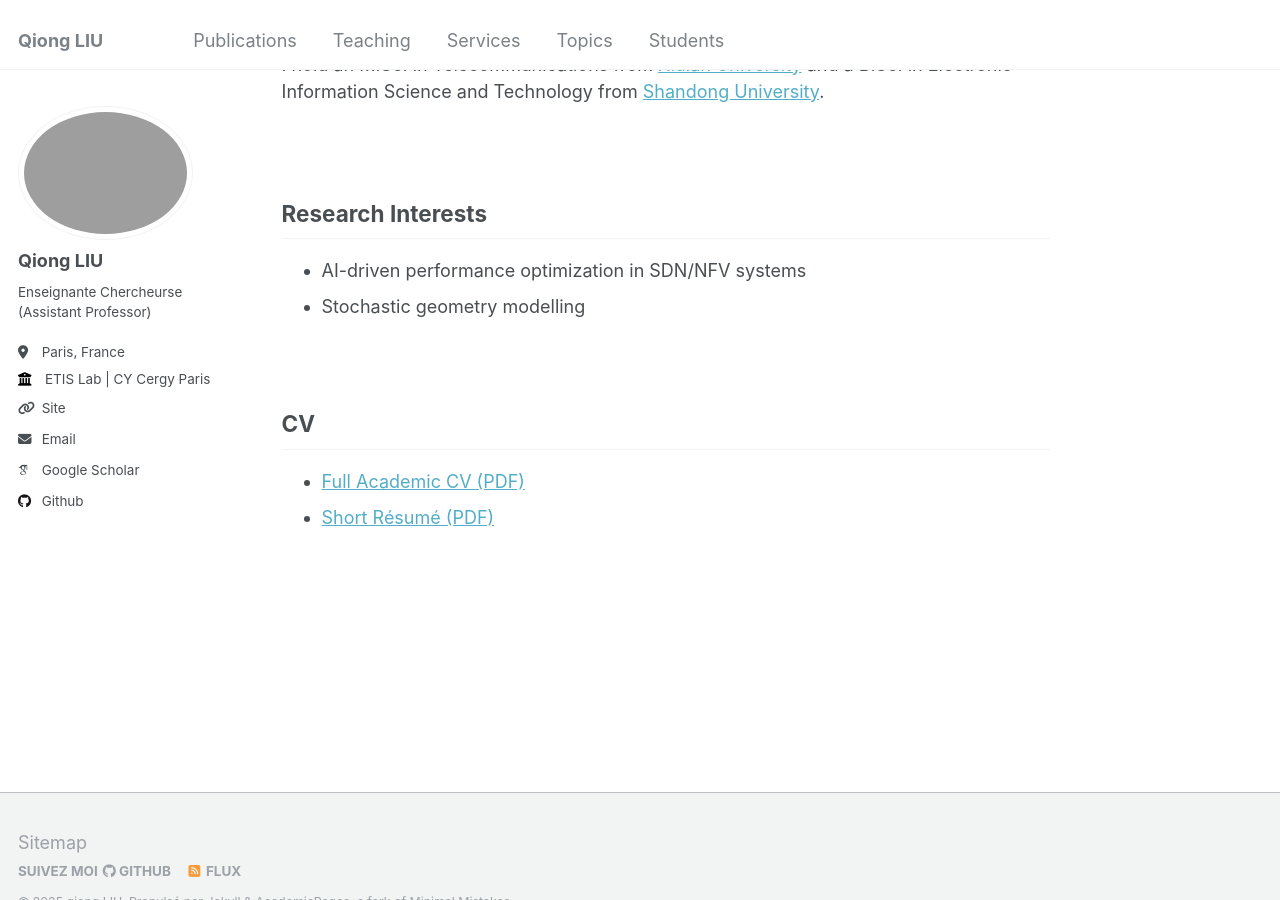
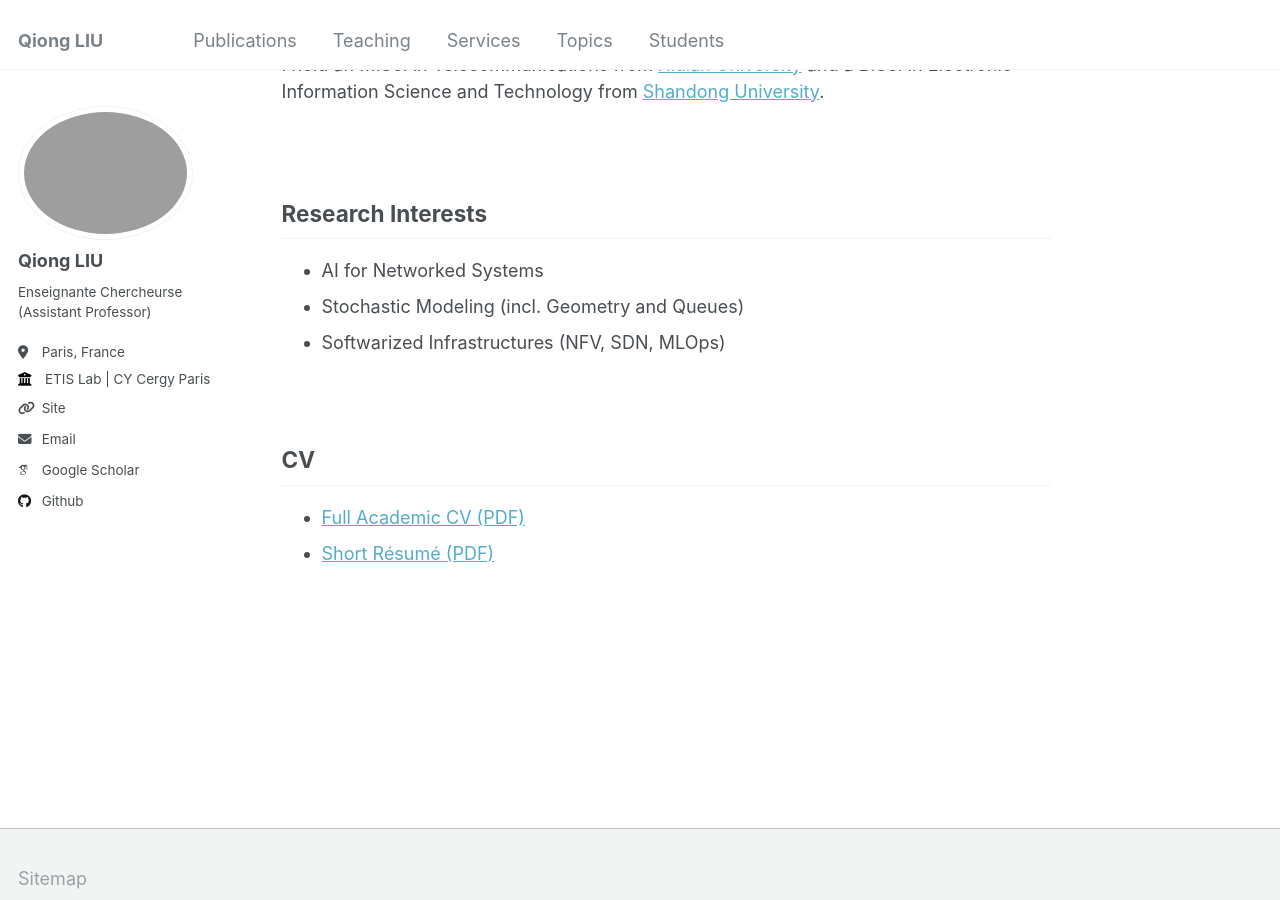
Before and after one commit to evesiphus/evesiphus.github.io, a Jekyll site: the page built from _pages/about.md, in a window 1280 px wide and 900 px high, scrolled down 559 px. Built offline with Jekyll 4.4.1, drawn with Linux system fonts in a browser that asks for light colours; some web fonts are replaced.

Commit message:
Update about.md

```diff
--- a/_pages/about.md
+++ b/_pages/about.md
@@ -24,8 +24,9 @@ I hold an M.Sc. in Telecommunications from [Xidian University](https://www.xidia
 
 ## Research Interests
 
-- AI-driven performance optimization in SDN/NFV systems
-- Stochastic geometry modelling
+-  AI for Networked Systems
+-  Stochastic Modeling (incl. Geometry and Queues)
+-  Softwarized Infrastructures (NFV, SDN, MLOps)
 
 <br>
 
```
